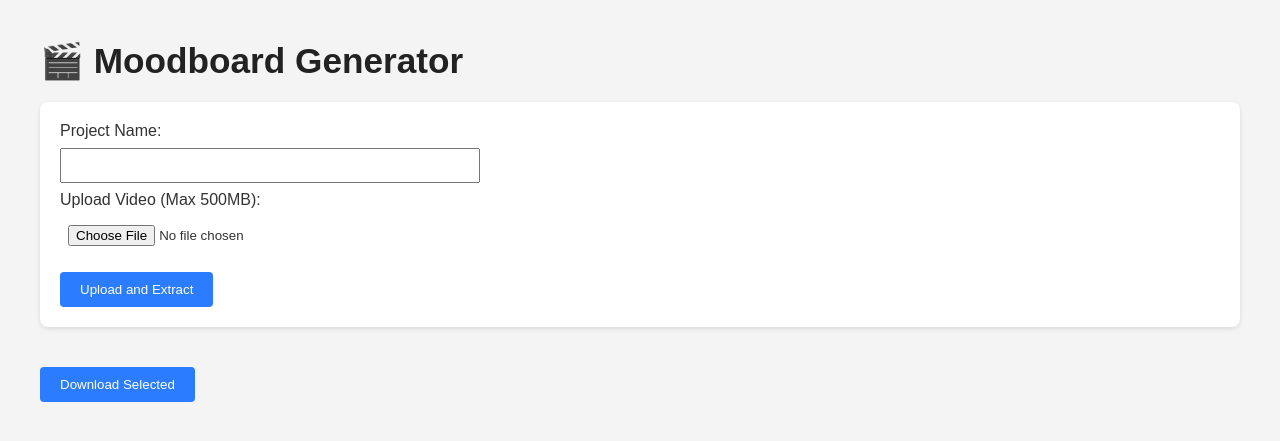
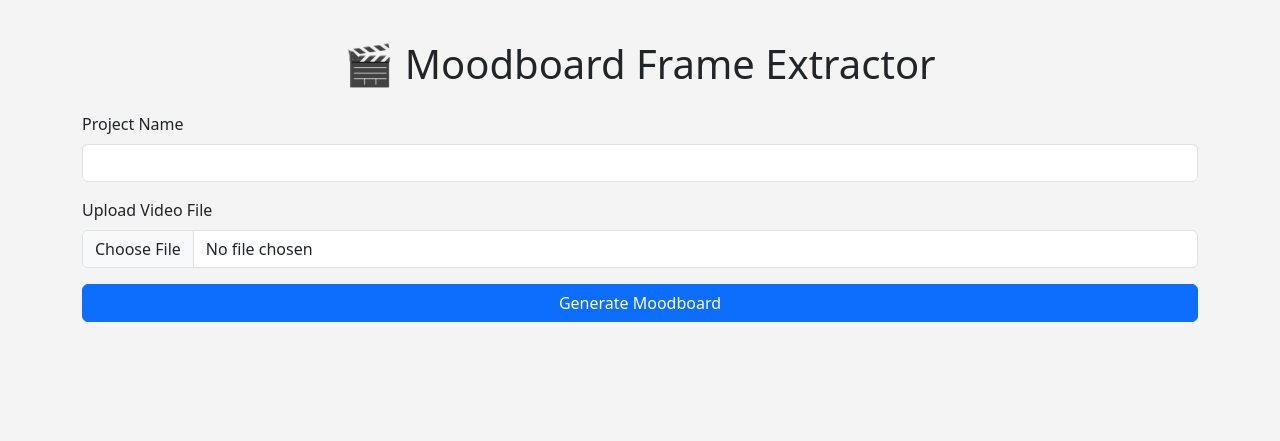
Before and after one commit to kevinjinkwankim-stack/moodboard-app-2, a Flask app: page / in a window 1280 px wide. Shown: the top 441 px of the page. Run offline with Flask 3, Linux system fonts and the light colour scheme.

Commit message:
Update index.html

```diff
--- a/templates/index.html
+++ b/templates/index.html
@@ -1,148 +1,92 @@
+
 <!DOCTYPE html>
 <html lang="en">
 <head>
   <meta charset="UTF-8">
-  <title>🎬 Moodboard Generator</title>
+  <meta name="viewport" content="width=device-width, initial-scale=1.0">
+  <title>Moodboard Frame Extractor</title>
+  <link href="https://cdn.jsdelivr.net/npm/bootstrap@5.3.0/dist/css/bootstrap.min.css" rel="stylesheet">
   <style>
-    body {
-      font-family: Arial, sans-serif;
-      margin: 40px;
-      background: #f4f4f4;
-      color: #333;
-    }
-    h1 {
-      color: #222;
-      font-size: 2.2em;
-      margin-bottom: 20px;
-    }
-    form {
-      margin-bottom: 30px;
-      background: #fff;
-      padding: 20px;
-      border-radius: 8px;
-      box-shadow: 0 2px 5px rgba(0,0,0,0.1);
-    }
-    input[type="text"], input[type="file"] {
-      padding: 8px;
-      margin: 8px 0;
-      width: 100%;
-      max-width: 400px;
-    }
-    button {
-      padding: 10px 20px;
-      margin-top: 10px;
-      margin-right: 10px;
-      border: none;
-      background-color: #2b7cff;
-      color: white;
-      border-radius: 4px;
-      cursor: pointer;
-    }
-    button:hover {
-      background-color: #1a5fd6;
-    }
-    #frameContainer {
-      display: flex;
-      flex-wrap: wrap;
-      gap: 20px;
-    }
-    .frame-box {
-      display: flex;
-      flex-direction: column;
-      align-items: center;
-      background: white;
-      padding: 10px;
-      border-radius: 8px;
-      box-shadow: 0 2px 4px rgba(0,0,0,0.1);
-    }
-    .frame-box img {
-      max-width: 200px;
-      border-radius: 6px;
+    body { background: #f4f4f4; padding-top: 40px; }
+    .frame-img { max-width: 100%; height: auto; border-radius: 8px; margin-bottom: 20px; }
+    .frame-card { padding: 10px; background: white; border-radius: 10px; box-shadow: 0 2px 8px rgba(0,0,0,0.1); margin-bottom: 20px; }
+    .progress { height: 20px; margin-top: 10px; }
+    .frame-grid { display: flex; flex-wrap: wrap; gap: 20px; }
+    .frame-grid .frame-card { flex: 1 1 calc(20% - 20px); max-width: calc(20% - 20px); }
+    @media (max-width: 768px) {
+      .frame-grid .frame-card { flex: 1 1 calc(50% - 20px); max-width: calc(50% - 20px); }
     }
   </style>
 </head>
 <body>
-  <h1>🎬 Moodboard Generator</h1>
+  <div class="container">
+    <h1 class="text-center mb-4">🎬 Moodboard Frame Extractor</h1>
 
-  <form id="uploadForm" enctype="multipart/form-data">
-    <label for="name">Project Name:</label><br>
-    <input type="text" id="name" name="name" required><br>
+    <form id="uploadForm" enctype="multipart/form-data">
+      <div class="mb-3">
+        <label class="form-label">Project Name</label>
+        <input type="text" class="form-control" name="name" required>
+      </div>
+      <div class="mb-3">
+        <label class="form-label">Upload Video File</label>
+        <input type="file" class="form-control" name="video" accept="video/*">
+      </div>
+      <button type="submit" class="btn btn-primary w-100">Generate Moodboard</button>
+    </form>
 
-    <label for="video">Upload Video (Max 500MB):</label><br>
-    <input type="file" id="video" name="video" accept="video/*" required><br>
+    <div id="loading" class="text-center mt-4" style="display: none;">
+      <div class="spinner-border" role="status"></div>
+      <p>Processing...</p>
+    </div>
 
-    <button type="submit">Upload and Extract</button>
-  </form>
-
-  <div id="frameContainer"></div>
-
-  <button onclick="downloadSelected()">Download Selected</button>
-  <button id="downloadAllBtn" style="display:none">Download All</button>
+    <div id="result" class="mt-5" style="display: none;">
+      <h3>Moodboard Frames</h3>
+      <div class="mb-3">
+        <button class="btn btn-success" id="downloadAll">Download All Frames (ZIP)</button>
+      </div>
+      <div class="frame-grid" id="frameGrid"></div>
+    </div>
+  </div>
 
   <script>
     const form = document.getElementById('uploadForm');
-    const frameContainer = document.getElementById('frameContainer');
-    const downloadAllBtn = document.getElementById('downloadAllBtn');
-    let currentProject = '';
+    const loading = document.getElementById('loading');
+    const result = document.getElementById('result');
+    const frameGrid = document.getElementById('frameGrid');
+    const downloadAll = document.getElementById('downloadAll');
 
     form.onsubmit = async (e) => {
       e.preventDefault();
+      loading.style.display = 'block';
+      result.style.display = 'none';
+      frameGrid.innerHTML = '';
+
       const formData = new FormData(form);
+      const response = await fetch('/upload', { method: 'POST', body: formData });
+      const data = await response.json();
 
-      const res = await fetch('/upload', {
-        method: 'POST',
-        body: formData
-      });
+      loading.style.display = 'none';
 
-      const data = await res.json();
-      frameContainer.innerHTML = '';
-      currentProject = data.project;
-
-      if (!data.frames || !data.frames.length) {
-        alert("No frames extracted. Please check your video.");
+      if (data.error) {
+        alert("Error: " + data.error);
         return;
       }
 
-      data.frames.forEach(f => {
-        const div = document.createElement('div');
-        div.className = 'frame-box';
-        div.innerHTML = `
-          <input type="checkbox" class="frame-checkbox" value="${f}">
-          <img src="/static/${f}" alt="Frame">
-        `;
-        frameContainer.appendChild(div);
+      result.style.display = 'block';
+      const frames = data.frames;
+      const project = data.project;
+
+      frames.forEach(f => {
+        const card = document.createElement('div');
+        card.className = 'frame-card';
+        card.innerHTML = `<img src="/static/${f}" class="frame-img"><a href="/static/${f}" download class="btn btn-sm btn-outline-primary w-100">Download</a>`;
+        frameGrid.appendChild(card);
       });
 
-      downloadAllBtn.style.display = 'inline-block';
-      downloadAllBtn.onclick = () => {
-        window.location.href = `/download_zip/${currentProject}`;
+      downloadAll.onclick = () => {
+        window.location.href = `/download_zip/${project}`;
       };
     };
-
-    function downloadSelected() {
-      const checked = document.querySelectorAll('.frame-checkbox:checked');
-      const files = Array.from(checked).map(cb => cb.value);
-      if (!files.length) return alert("Please select at least one frame.");
-      const zipName = prompt("Enter zip filename", "selected_frames") || "selected_frames";
-
-      fetch('/download_selected', {
-        method: 'POST',
-        headers: {
-          'Content-Type': 'application/json'
-        },
-        body: JSON.stringify({ files, zip_name: zipName })
-      })
-      .then(res => res.blob())
-      .then(blob => {
-        const url = window.URL.createObjectURL(blob);
-        const a = document.createElement('a');
-        a.href = url;
-        a.download = zipName + '.zip';
-        document.body.appendChild(a);
-        a.click();
-        a.remove();
-      });
-    }
   </script>
 </body>
 </html>
```
